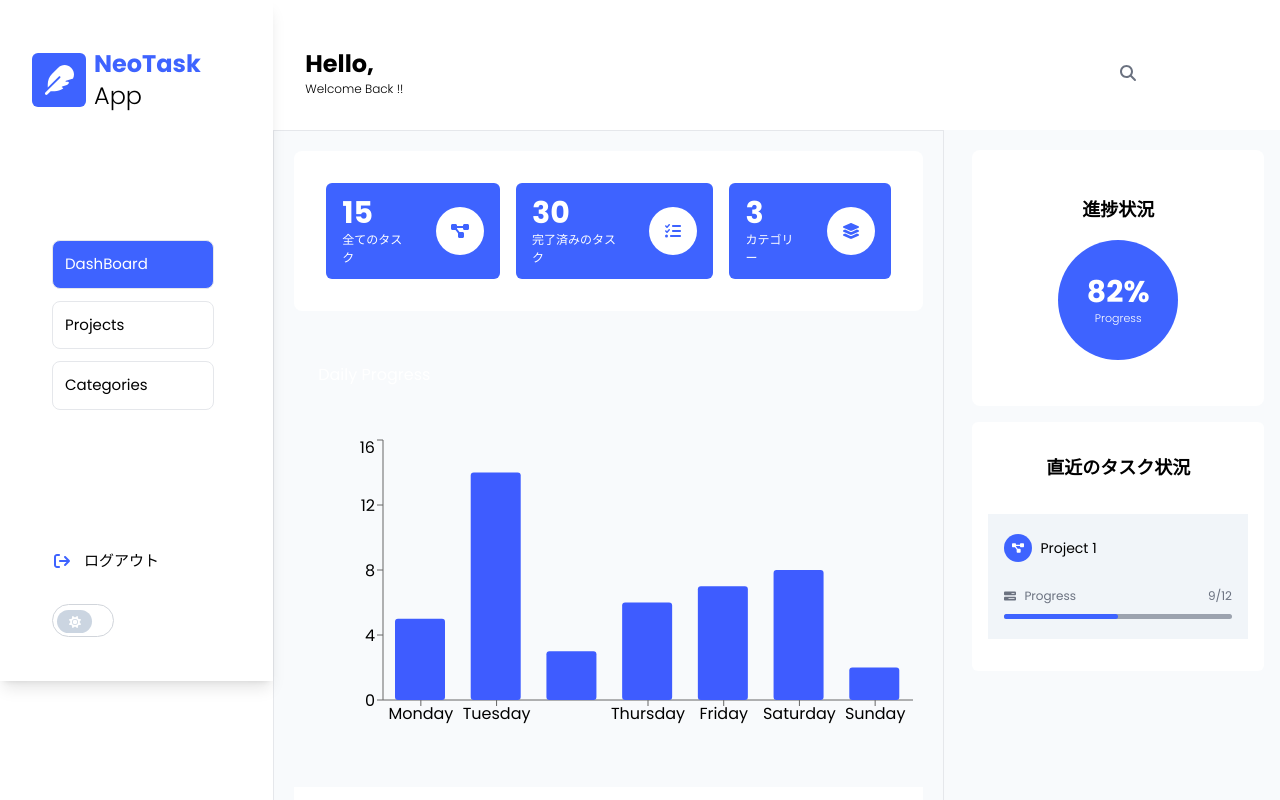
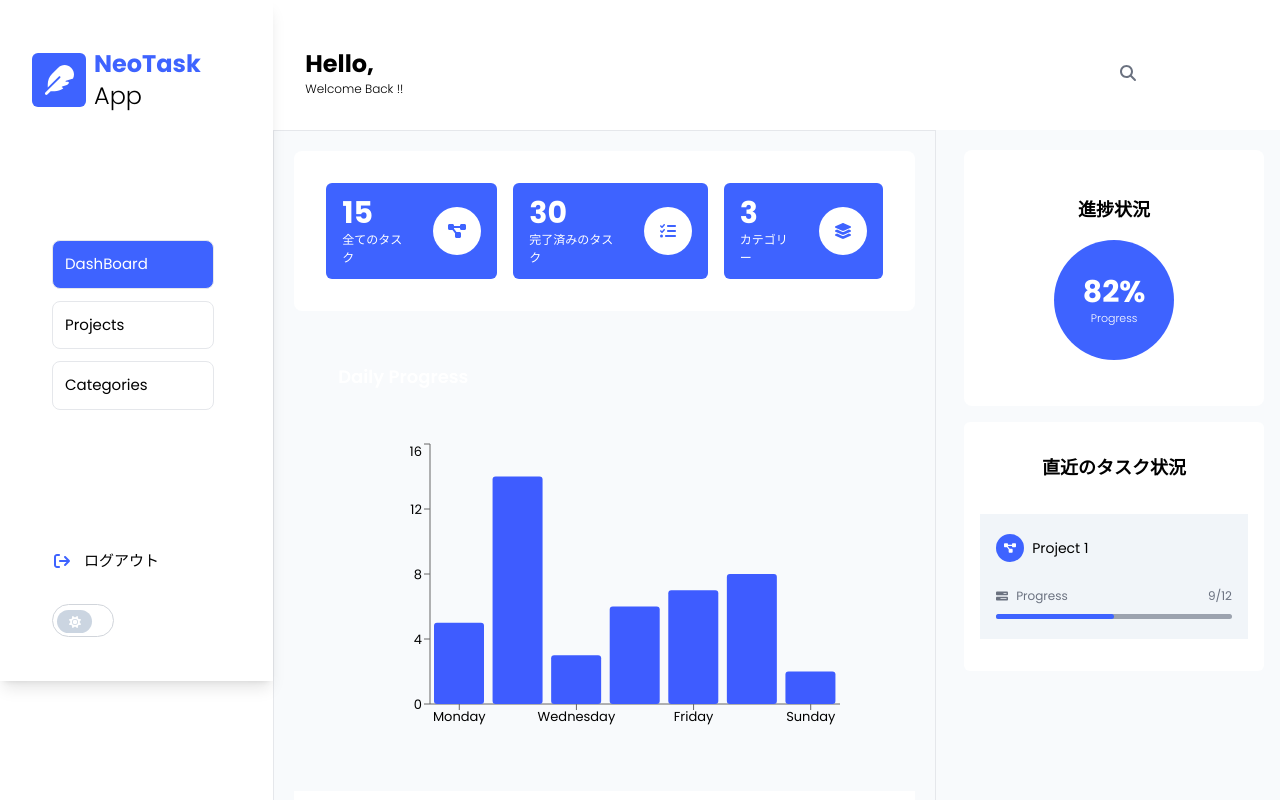
Before and after one commit to Kroro1208/neo-task-app, a Next.js app: page /dashboard in a window 1280 px wide. Shown: the top 800 px of the page. Built offline with nearby package versions, Linux system fonts and the light colour scheme.

Commit message:
チャート部分レスポンシブ対応した

```diff
--- a/src/app/components/dashboard/Main/ChartBarProgress.tsx
+++ b/src/app/components/dashboard/Main/ChartBarProgress.tsx
@@ -17,6 +17,7 @@ interface CustomTooltipProps {
 const ChartBarProgress = () => {
     const [mocDate, setMocData] = useState<TaskData[]>([]);
     const { isDark } = useGlobalContextProvider();
+    const [currentWidth, setCurrentWidth ] = useState<number>(window.innerWidth);
 
     useEffect(()=> {
         const data: TaskData[] = [
@@ -31,6 +32,16 @@ const ChartBarProgress = () => {
 
         setMocData(data);
     }, []);
+
+    useEffect(() => {
+        function handleResize() {
+            setCurrentWidth(window.innerWidth);
+        }
+        window.addEventListener("resize", handleResize);
+        return () => {
+            window.removeEventListener("resize", handleResize);
+        }
+    }, [currentWidth]);
 
     const CustomToolTip:React.FC<CustomTooltipProps> = ({
         active,
@@ -74,15 +85,16 @@ const ChartBarProgress = () => {
     return (
         <div className={`${isDark ? "bg-blackColor" : "text-white"}
         p-6 py-8 m-5 flex flex-col rounded-lg gap-12`}>
-            <div>Daily Progress</div>
-            <div>
-                <BarChart width={600} height={300} data={mocDate}>
+            <div className="font-semibold text-lg ml-5">Daily Progress</div>
+            <div className={`${currentWidth < 1358 ? "justify-center" : "" } flex`}>
+                <BarChart width={currentWidth < 1358 ? 480 : 600} height={300} data={mocDate}>
                     <CartesianGrid stroke="transparent"/>
                     <XAxis
                         dataKey="day"
-                        tick={{fill: isDark ? "white" : "black"}}
+                        tick={{fill: isDark ? "white" : "black", fontSize: `${ currentWidth < 1318 ? 13 : 16 }`}}
+
                     />
-                    <YAxis tick={{fill: isDark ? "white" : "black"}}/>
+                    <YAxis tick={{fill: isDark ? "white" : "black", fontSize: `${ currentWidth < 1318 ? 13 : 16 }`}}/>
                     <Tooltip content={<CustomToolTip label={"test"}/>} />
                     <Bar
                         dataKey="taskDone"
```
